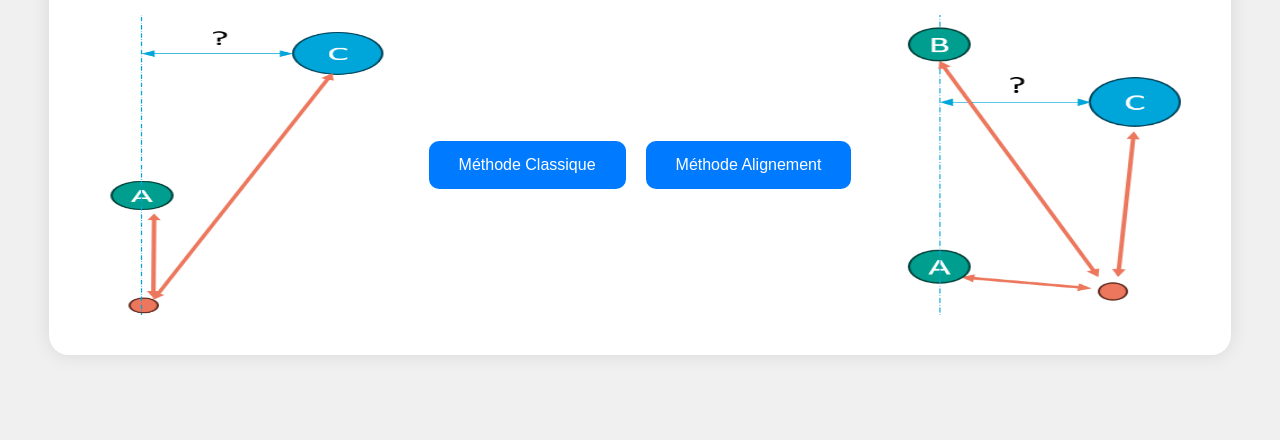
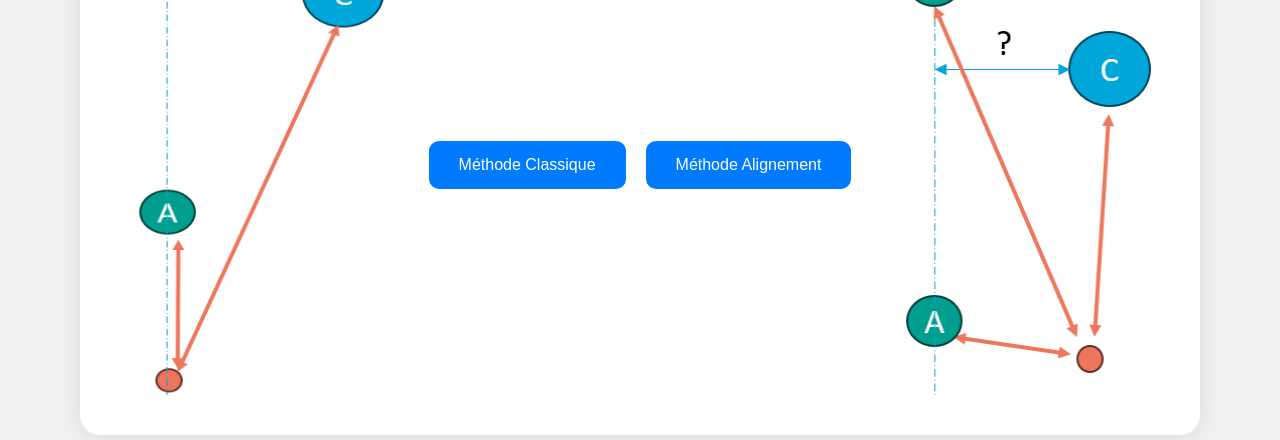
Before and after one commit to FRABOUR/Ligne-de-ref-TRUPULSE, a plain HTML site: page index.html in a window 1280 px wide. Shown: the part 360-800 px from the top of the page. Drawn offline with Linux system fonts and the light colour scheme.

Commit message:
Update index.html

```diff
--- a/index.html
+++ b/index.html
@@ -62,8 +62,8 @@
     }
 
     .side-image {
-      width: 300px;
-      height: 300px;
+      width: 269px;
+      height: 459px;
     }
   </style>
 </head>
```
